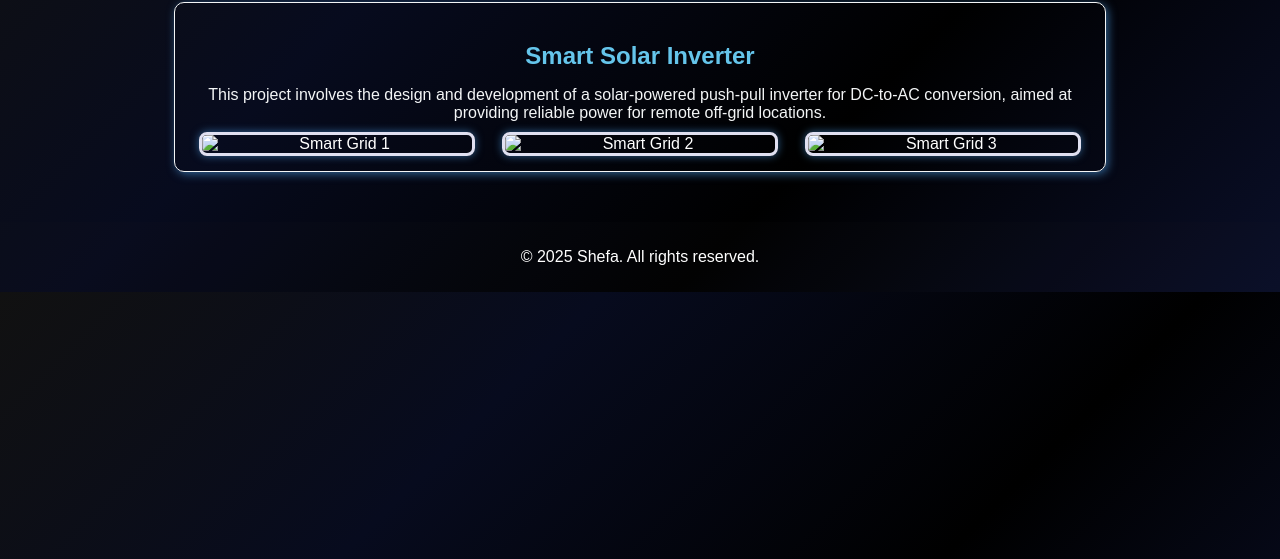
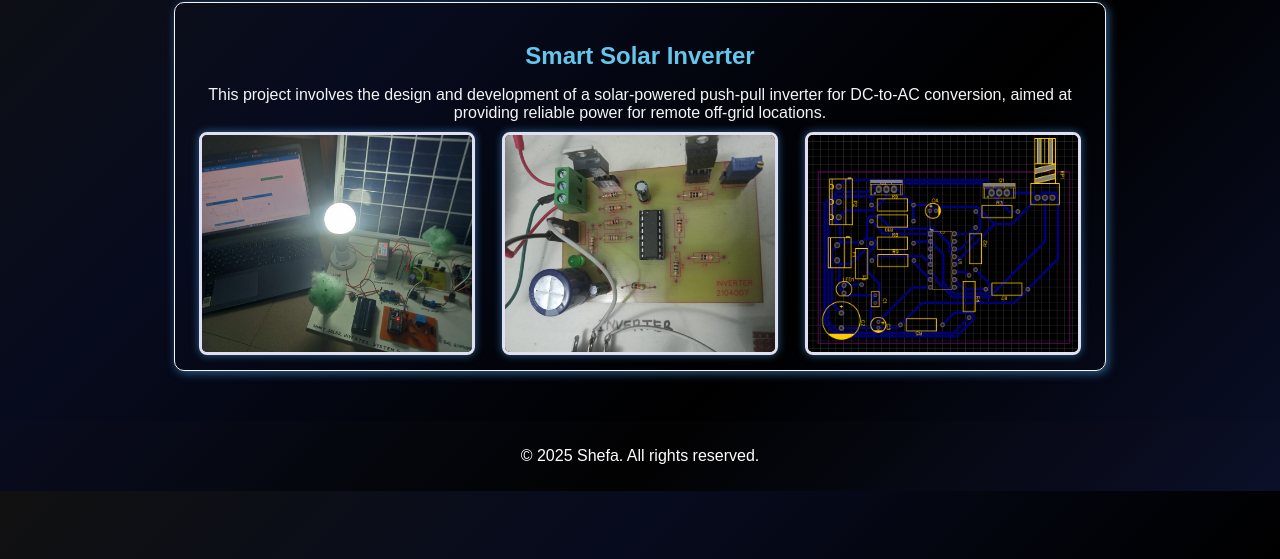
Before and after one commit to stellarcascade01/myportfolio, a plain HTML site: page projects.html in a window 1280 px wide. Shown: the part 241-800 px from the top of the page. Drawn offline with Linux system fonts and the light colour scheme.

Commit message:
Update projects.html

```diff
--- a/projects.html
+++ b/projects.html
@@ -31,9 +31,9 @@
                 <h3>Smart Solar Inverter</h3>
                 <p>This project involves the design and development of a solar-powered push-pull inverter for DC-to-AC conversion, aimed at providing reliable power for remote off-grid locations.</p>
                 <div class="project-images">
-                    <img src="images/project1.jpg" alt="Smart Grid 1" class="project-image">
-                    <img src="images/inverter.jpg" alt="Smart Grid 2" class="project-image">
-                    <img src="images/pcbinv (1).png" alt="Smart Grid 3" class="project-image">
+                    <img src="project1.jpg" alt="Smart Grid 1" class="project-image">
+                    <img src="inverter.jpg" alt="Smart Grid 2" class="project-image">
+                    <img src="pcbinv (1).png" alt="Smart Grid 3" class="project-image">
                 </div>
             </div>
 
```
